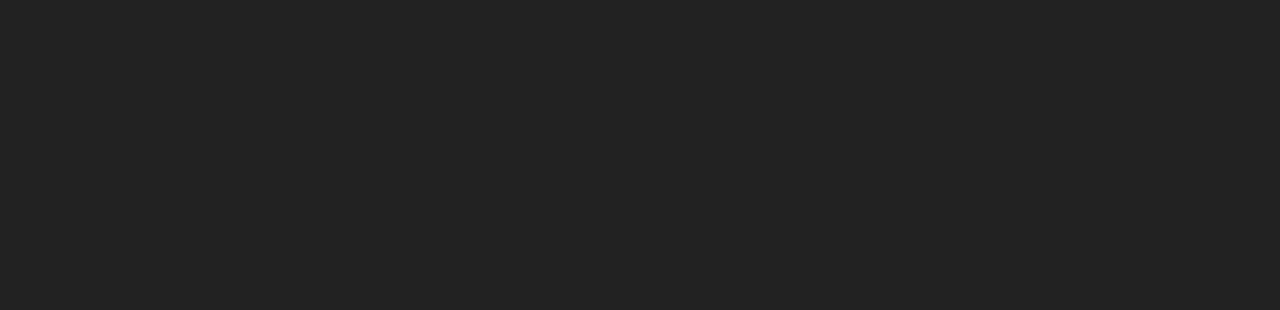
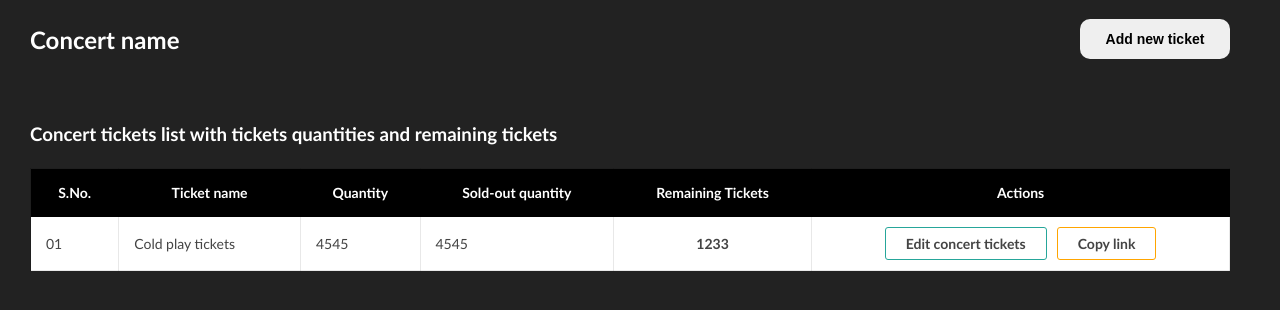
Before and after one commit to constGaurav/get-tickets, a React (Vite) app in the folder frontend/: page /concert/1 in a window 1280 px wide. Before the commit this address had no page. Shown: the top 310 px of the page. Built offline with nearby package versions, Linux system fonts and the light colour scheme.

Commit message:
added create concert page

```diff
--- a/frontend/src/App.tsx
+++ b/frontend/src/App.tsx
@@ -1,12 +1,14 @@
 import { Route, Routes } from "react-router-dom";
 import Home from "./pages/home";
 import Dashboard from "./pages/dashboard";
+import Concert from "./pages/concert";
 
 function App() {
   return (
     <Routes>
       <Route path="/" element={<Home />} />
       <Route path="/dashboard" element={<Dashboard />} />
+      <Route path="/concert/:concertId" element={<Concert />} />
     </Routes>
   );
 }
--- /dev/null
+++ b/frontend/src/pages/concert/index.tsx
@@ -0,0 +1,68 @@
+import { useState } from "react";
+import { useParams } from "react-router-dom";
+import styles from "./styles.module.css";
+import TicketModal from "./ticket-modal";
+
+const Concert = () => {
+  const [isOpen, setIsOpen] = useState(false);
+  const { concertId = "" } = useParams();
+
+  console.log("concertId", concertId);
+
+  return (
+    <>
+      <div>
+        <div className={styles["header"]}>
+          <h2> Concert name</h2>
+          <button
+            onClick={() => {
+              setIsOpen(true);
+            }}
+            className={styles["addNewTicketBtn"]}
+          >
+            Add new ticket
+          </button>
+        </div>
+        <div className={styles["container"]}>
+          <h3>
+            Concert tickets list with tickets quantities and remaining tickets
+          </h3>
+
+          <div>
+            <table>
+              <thead>
+                <tr>
+                  <th>S.No.</th>
+                  <th>Ticket name</th>
+                  <th>Quantity</th>
+                  <th>Sold-out quantity</th>
+                  <th>Remaining Tickets</th>
+                  <th>Actions</th>
+                </tr>
+              </thead>
+
+              <tbody>
+                <tr>
+                  <td>01</td>
+                  <td>Cold play tickets</td>
+                  <td>4545</td>
+                  <td>4545</td>
+                  <th>1233</th>
+                  <td>
+                    <span className={styles["action_btn"]}>
+                      <a href="#">Edit concert tickets</a>
+                      <a href="#">Copy link</a>
+                    </span>
+                  </td>
+                </tr>
+              </tbody>
+            </table>
+          </div>
+        </div>
+      </div>
+      <TicketModal isOpen={isOpen} setIsOpen={setIsOpen} />
+    </>
+  );
+};
+
+export default Concert;
--- /dev/null
+++ b/frontend/src/pages/concert/styles.module.css
@@ -0,0 +1,95 @@
+.header {
+    display: flex;
+    align-items: center;
+    justify-content: space-between;
+    margin: 5px 50px 5px 30px;
+}
+
+.addNewTicketBtn {
+    width: 150px;
+    height: 40px;
+    font-size: 14px;
+    font-weight: bold;
+    border-radius: 10px;
+    border: none;
+    cursor: pointer;
+    &:hover {
+        background-color: #000000;
+        color: #ffffff;
+    }
+}
+
+.container {
+    display: flex;
+    flex-direction: column;
+    gap: 5px;
+    margin: 30px 50px 5px 30px;
+}
+
+
+table {
+    width: 100%;
+    font-size: 14px;
+    color: #444;
+    white-space: nowrap;
+    border-collapse: collapse;
+}
+
+table>thead {
+    background-color: #000000;
+    color: #fff;
+}
+
+table>thead th {
+    padding: 15px;
+}
+
+table th,
+table td {
+    border: 1px solid #00000017;
+    padding: 10px 15px;
+}
+
+.action_btn {
+    display: flex;
+    justify-content: center;
+    gap: 10px;
+}
+
+.action_btn>a {
+    text-decoration: none;
+    color: #444;
+    background: #fff;
+    border: 1px solid;
+    display: inline-block;
+    padding: 7px 20px;
+    font-weight: bold;
+    border-radius: 3px;
+    transition: 0.3s ease-in-out;
+}
+
+.action_btn>a:nth-child(1) {
+    border-color: #26a69a;
+}
+
+.action_btn>a:nth-child(2) {
+    border-color: orange;
+}
+
+.action_btn>a:hover {
+    box-shadow: 0 3px 8px #0003;
+}
+
+table>tbody>tr {
+    background-color: #fff;
+    transition: 0.3s ease-in-out;
+}
+
+
+table>tbody>tr:nth-child(even) {
+    background-color: rgb(238, 238, 238);
+}
+
+table>tbody>tr:hover{
+    filter: drop-shadow(0px 2px 6px #0002);
+}
--- /dev/null
+++ b/frontend/src/pages/concert/ticket-modal/index.tsx
@@ -0,0 +1,52 @@
+import { useState } from "react";
+import styles from "./styles.module.css";
+
+interface Props {
+  isOpen: boolean;
+  setIsOpen: (isOpen: boolean) => void;
+}
+
+const TicketModal = ({ isOpen, setIsOpen }: Props) => {
+  const [concertName, setConcertName] = useState("");
+
+  const toggleModal = () => {
+    setIsOpen(!isOpen);
+  };
+
+  const handleSubmit = (e: React.FormEvent<HTMLFormElement>) => {
+    e.preventDefault();
+    console.log("Name:", name);
+    // Handle form submission logic
+    toggleModal();
+  };
+
+  if (!isOpen) {
+    return null;
+  }
+
+  return (
+    <div className={styles["modal-overlay"]}>
+      <div className={styles["modal-content"]}>
+        <button className={styles["close-button"]} onClick={toggleModal}>
+          &times;
+        </button>
+        <h2>Create ticket</h2>
+        <form onSubmit={handleSubmit} className={styles["form"]}>
+          <label htmlFor="ticketName">Name </label>
+          <input
+            type="text"
+            id="ticketName"
+            value={concertName}
+            onChange={(e) => setConcertName(e.target.value)}
+            required
+          />
+          <button type="submit" className={styles["submit-button"]}>
+            Submit
+          </button>
+        </form>
+      </div>
+    </div>
+  );
+};
+
+export default TicketModal;
--- /dev/null
+++ b/frontend/src/pages/concert/ticket-modal/styles.module.css
@@ -0,0 +1,48 @@
+.modal-overlay {
+    position: fixed;
+    top: 0;
+    left: 0;
+    right: 0;
+    bottom: 0;
+    background-color: rgba(0, 0, 0, 0.5);
+    display: flex;
+    align-items: center;
+    justify-content: center;
+}
+
+.modal-content {
+    background-color: rgb(28, 28, 28);
+    padding: 20px;
+    border-radius: 8px;
+    box-shadow: 0 4px 8px rgba(0, 0, 0, 0.2);
+    position: relative;
+    width: 300px;
+}
+
+.close-button {
+    position: absolute;
+    top: 10px;
+    right: 10px;
+    background: none;
+    border: none;
+    font-size: 20px;
+    cursor: pointer;
+    color: #fff;
+}
+
+.form {
+    display: flex;
+    flex-direction: column;
+    gap: 10px;
+}
+
+.submit-button {
+    width: 70px;
+    height: 20px;
+    font-size: 12px;
+    font-weight: bold;
+    border-radius: 5px;
+    border: none;
+    cursor: pointer;
+
+}
```
Also changed, not shown: frontend/src/pages/concert/types.ts (added, +8 -0 lines).
